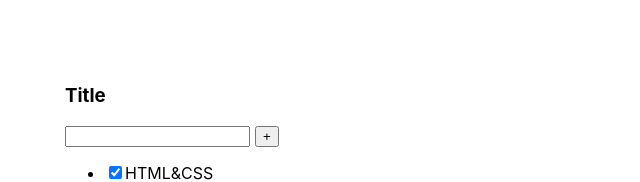
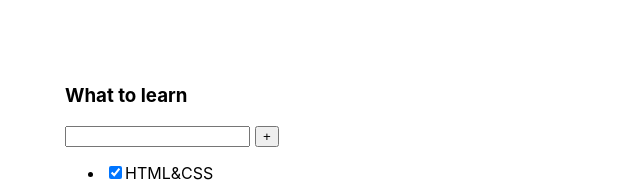
Before and after one commit to DmitryShastel/Native_JS_2.0_old, a React (Create React App) app in the folder Folder_1/native_js_2.0/: page / in a window 1280 px wide. Shown: the top 182 px of the page, without its empty margins (0-640 px from the left). Built offline with nearby package versions, Linux system fonts and the light colour scheme.

Commit message:
The types for ToDoList is created

```diff
--- a/Folder_1/native_js_2.0/src/App.tsx
+++ b/Folder_1/native_js_2.0/src/App.tsx
@@ -1,11 +1,11 @@
 import React, {useState} from 'react';
 import './App.css';
-import {ToDoList} from "./Native_JS_2.0/Native_JS_Monday/ToDoList/ToDoList";
+import {TaskType, ToDoList} from "./Native_JS_2.0/Native_JS_Monday/ToDoList/ToDoList";
 
 
 function App() {
 
-    let [task, setTask] = useState([
+    let [task, setTask] = useState<Array<TaskType>>([
         {id: 1, title: 'HTML&CSS', isDone: true},
         {id: 2, title: 'JS', isDone: true},
         {id: 3, title: 'React', isDone: false},
@@ -14,7 +14,10 @@ function App() {
 
     return (
         <div className="App">
-            <ToDoList/>
+            <ToDoList
+                title={'What to learn'}
+                task={task}
+            />
         </div>
     );
 }
--- a/Folder_1/native_js_2.0/src/Native_JS_2.0/Native_JS_Monday/ToDoList/ToDoList.tsx
+++ b/Folder_1/native_js_2.0/src/Native_JS_2.0/Native_JS_Monday/ToDoList/ToDoList.tsx
@@ -1,9 +1,20 @@
 import React from 'react';
 
-export const ToDoList = () => {
+export type TaskType = {
+    id: number
+    title: string
+    isDone: boolean
+}
+
+type TodoListType = {
+    task: Array<TaskType>
+    title: string
+}
+
+export const ToDoList = (props: TodoListType) => {
     return (
         <div>
-            <h3>Title</h3>
+            <h3>{props.title}</h3>
             <div>
                 <input/>
                 <button>+</button>
```
